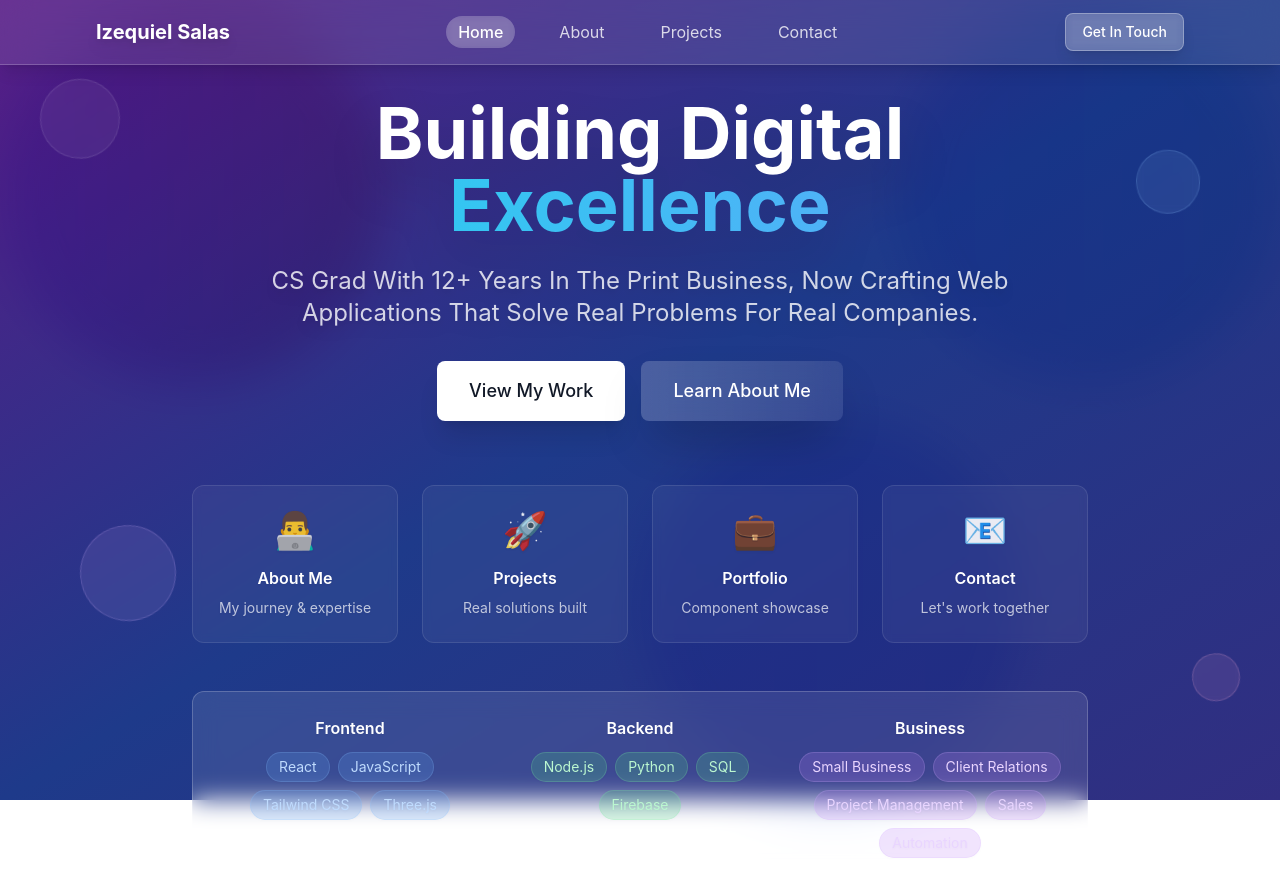
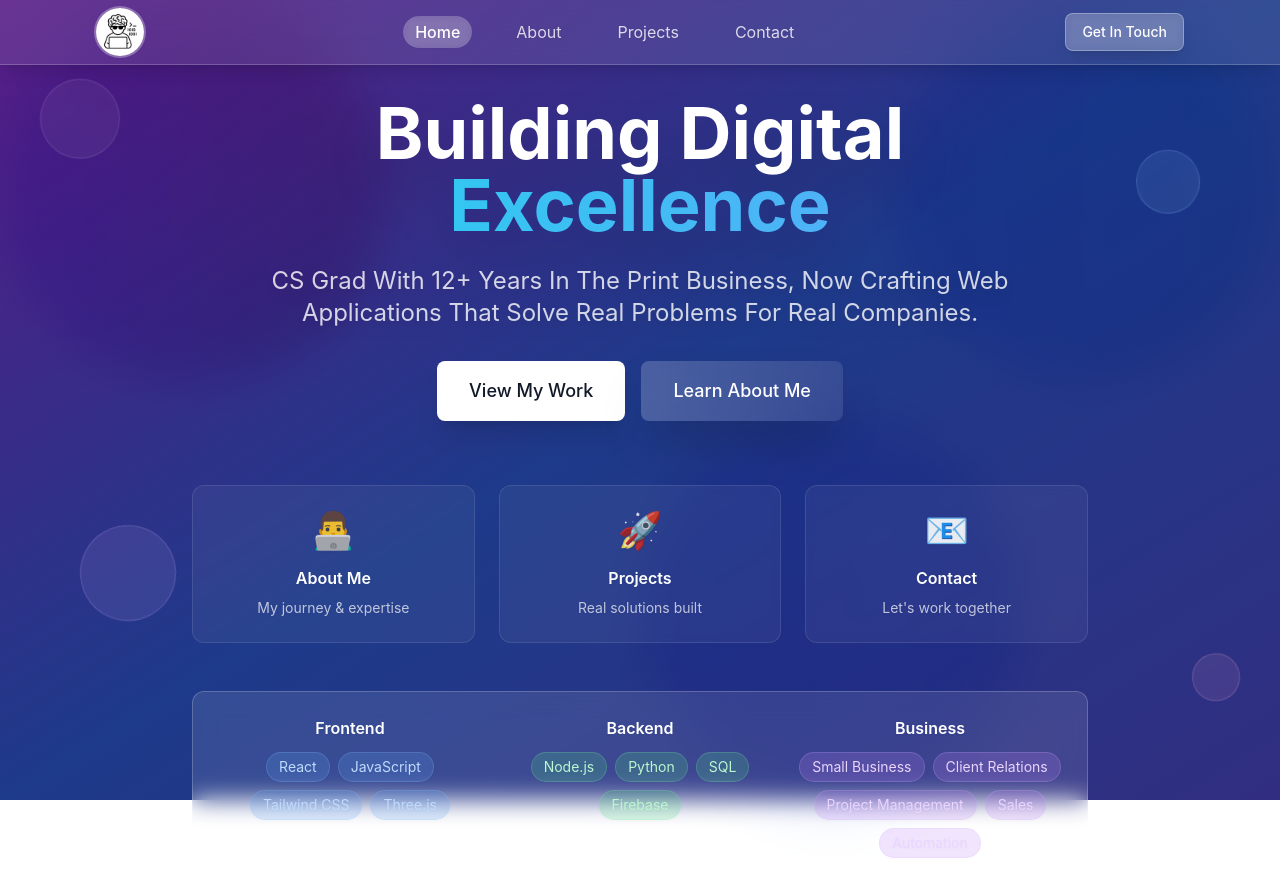
Before and after one commit to izequielsalas/my-portfolio, a React (Vite) app: page / in a window 1280 px wide. Shown: the top 896 px of the page. Built offline with nearby package versions, Linux system fonts and the light colour scheme.

Commit message:
header change ; now has logo

```diff
--- a/src/components/GlassHeader.jsx
+++ b/src/components/GlassHeader.jsx
@@ -1,6 +1,7 @@
 import { useState } from 'react'
 import { Link, useLocation } from 'react-router-dom'
 import Button from './Button'
+import logoImage from '../assets/IsaacClipArt_Coder.png'
 
 function GlassHeader({ logo = "Izequiel Salas", links = [] }) {
   const [isMenuOpen, setIsMenuOpen] = useState(false)
@@ -23,9 +24,11 @@ function GlassHeader({ logo = "Izequiel Salas", links = [] }) {
           <div className="flex justify-between items-center h-16">
             <div className="flex-shrink-0">
               <Link to="/">
-                <h1 className="text-xl font-bold text-white drop-shadow-lg">
-                  {logo}
-                </h1>
+                <img
+                  src={logoImage}
+                  alt="Isaac Ezequiel Salas - Full Stack Developer"
+                  className="h-12 w-12 rounded-full object-cover ring-2 ring-white/30 hover:ring-white/50 transition-all duration-300 hover:scale-105"
+                />
               </Link>
             </div>
 
--- a/src/pages/About.jsx
+++ b/src/pages/About.jsx
@@ -1,6 +1,7 @@
 import Button from '../components/Button'
 import GlassCard from '../components/GlassCard'
 import profilePhoto from '../assets/IsaacClipArt_Coder.png'
+import { Link } from 'react-router-dom'
 
 function About() {
   return (
@@ -170,8 +171,16 @@ function About() {
             Let's talk about your project and how my unique background can help your business grow.
           </p>
           <div className="flex flex-col sm:flex-row gap-4 justify-center">
-            <Button variant="solid" size="lg">Let's Work Together</Button>
-            <Button variant="glass" size="lg">View My Projects</Button>
+            <Link to="/contact">
+              <Button variant="solid" size="lg">
+                Let's Work Together!
+              </Button>
+            </Link>
+            <Link to="/projects">
+              <Button variant="glass" size="lg">
+                View My Projects
+              </Button>
+            </Link>
           </div>
         </GlassCard>
       </div>
--- a/src/pages/Contact.jsx
+++ b/src/pages/Contact.jsx
@@ -207,7 +207,7 @@ function Contact() {
                     className={getInputClasses('project')}
                     disabled={isSubmitting}
                   >
-                    <option value="" className="bg-gray-800 text-white">Select a project type</option>
+                    <option value="" className="bg-gray-800 text-white">Select</option>
                     <option value="website" className="bg-gray-800 text-white">Business Website</option>
                     <option value="webapp" className="bg-gray-800 text-white">Web Application</option>
                     <option value="ecommerce" className="bg-gray-800 text-white">E-commerce Store</option>
@@ -228,7 +228,7 @@ function Contact() {
                     className={getInputClasses('budget')}
                     disabled={isSubmitting}
                   >
-                    <option value="" className="bg-gray-800 text-white">Select budget range</option>
+                    <option value="" className="bg-gray-800 text-white"> Select</option>
                     <option value="under-1k" className="bg-gray-800 text-white">Under $1,000</option>
                     <option value="1-5k" className="bg-gray-800 text-white">$1,000 - $5,000</option>
                     <option value="5-10k" className="bg-gray-800 text-white">$5,000 - $10,000</option>
--- a/src/pages/Home.jsx
+++ b/src/pages/Home.jsx
@@ -57,8 +57,8 @@ function Home() {
             </div>
           </div>
 
-          {/* Feature cards */}
-          <div className="grid grid-cols-1 md:grid-cols-2 lg:grid-cols-4 gap-6 mb-12">
+          {/* Feature cards - UPDATED: Portfolio removed, grid changed to 3 columns */}
+          <div className="grid grid-cols-1 md:grid-cols-2 lg:grid-cols-3 gap-6 mb-12">
             <Link to="/about" className="block group">
               <GlassCard variant="subtle" className="h-full group-hover:scale-105 transition-all duration-300">
                 <div className="text-center">
@@ -75,16 +75,6 @@ function Home() {
                   <div className="text-4xl mb-4">🚀</div>
                   <h3 className="font-semibold text-white mb-2">Projects</h3>
                   <p className="text-white/70 text-sm">Real solutions built</p>
-                </div>
-              </GlassCard>
-            </Link>
-
-            <Link to="/portfolio" className="block group">
-              <GlassCard variant="subtle" className="h-full group-hover:scale-105 transition-all duration-300">
-                <div className="text-center">
-                  <div className="text-4xl mb-4">💼</div>
-                  <h3 className="font-semibold text-white mb-2">Portfolio</h3>
-                  <p className="text-white/70 text-sm">Component showcase</p>
                 </div>
               </GlassCard>
             </Link>
```
